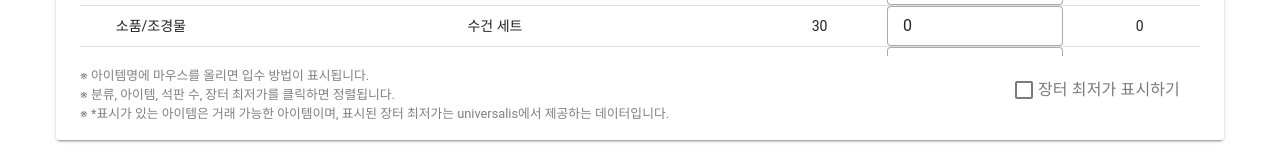
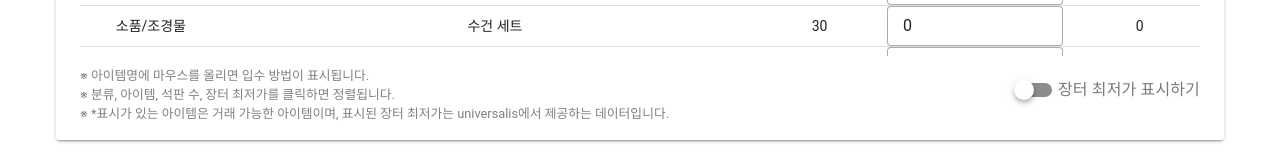
Before and after one commit to black-pepper/ff14-utility, a Vue app: page /moogle in a window 1280 px wide. Shown: the part 684-837 px from the top of the page. Built offline with nearby package versions, Linux system fonts and the light colour scheme.

Commit message:
change button

```diff
--- a/src/config/eventList.js
+++ b/src/config/eventList.js
@@ -1,17 +1,17 @@
 export default {
     eventList: [
+        {
+            title: "프린세스데이",
+            startDate: new Date('2024-03-31'),
+            endDate: new Date('2024-04-14'),
+            url: "https://www.ff14.co.kr/events/fun/2025/princessday"
+        },
         {
             title: "미지의 모험을 공략하자!",
             startDate: new Date('2025-03-18T12:00:00'),
             endDate: new Date('2025-04-14'),
             ReceivingDate: new Date('2025-05-12'),
             url: "https://www.ff14.co.kr/events/2025/v7_1_promotion_all"
-        },
-        {
-            title: "프린세스데이&알 사냥 축제",
-            startDate: new Date('2025-03-04'),
-            endDate: new Date('2025-03-24'),
-            url: "https://www.ff14.co.kr/events/fun/2025/princessday_egghunts"
         },
         {
             title: "모그모그★컬렉션 ~황금의 마전~",
--- a/src/plugins/vuetify.js
+++ b/src/plugins/vuetify.js
@@ -17,7 +17,8 @@ export default createVuetify({
     themes: {
       light: {
         colors: {
-          primary: '#F5F5F5',
+
+          highlights: '#F5F5F5',
         },
       },
     },
--- a/src/views/MoogleView.vue
+++ b/src/views/MoogleView.vue
@@ -29,7 +29,7 @@ const loadFromLocalStorage = () => {
 };
 
 const rowStyles = computed(() =>
-  counts.value.map(count => count != 0 ? 'bg-primary' : '')
+  counts.value.map(count => count != 0 ? 'bg-highlights' : '')
 );
 
 onMounted(() => {
@@ -98,7 +98,12 @@ const getAllPricesResponse = async () => {
 };
 
 const visibleRecentPrice = ref(false);
-watch(visibleRecentPrice,() => { if(visibleRecentPrice.value) getPrice() });
+const isLoading = ref(false);
+watch(visibleRecentPrice,() => {
+  isLoading.value = true;
+  if(visibleRecentPrice.value) getPrice()
+  isLoading.value = false;
+});
 </script>
 
 <template>
@@ -171,7 +176,13 @@ watch(visibleRecentPrice,() => { if(visibleRecentPrice.value) getPrice() });
         </div>
       </v-col>
       <v-col cols="auto">
-        <v-checkbox style="margin-right: 20px;" v-model="visibleRecentPrice" label="장터 최저가 표시하기" density="compact"/>
+        <v-switch
+        label="장터 최저가 표시하기"
+        v-model="visibleRecentPrice"
+        density="compact"
+        color="primary"
+        :loading="isLoading ? 'warning' : false"
+        ></v-switch>
       </v-col>
     </v-row>
   </v-expansion-panel-text>
```
